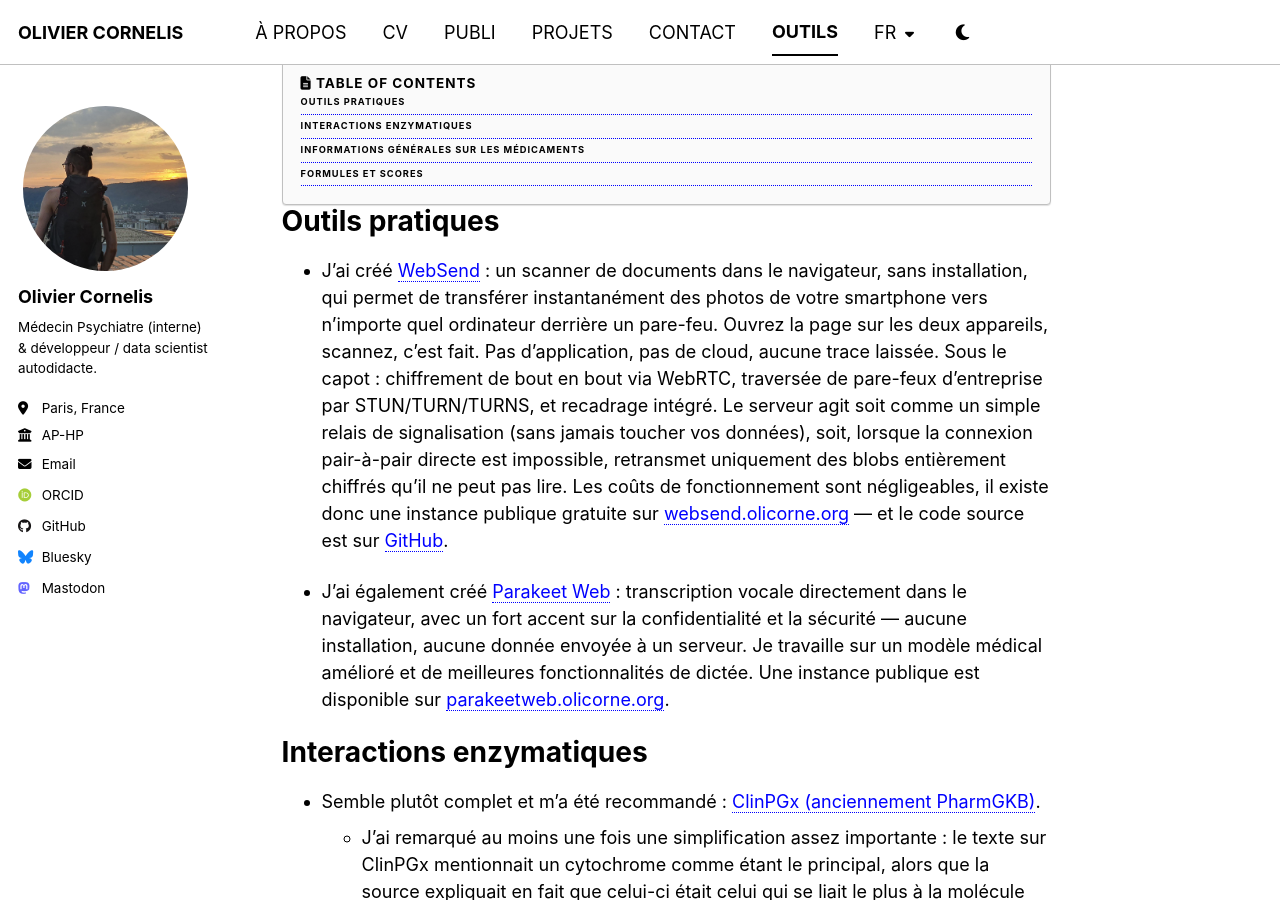
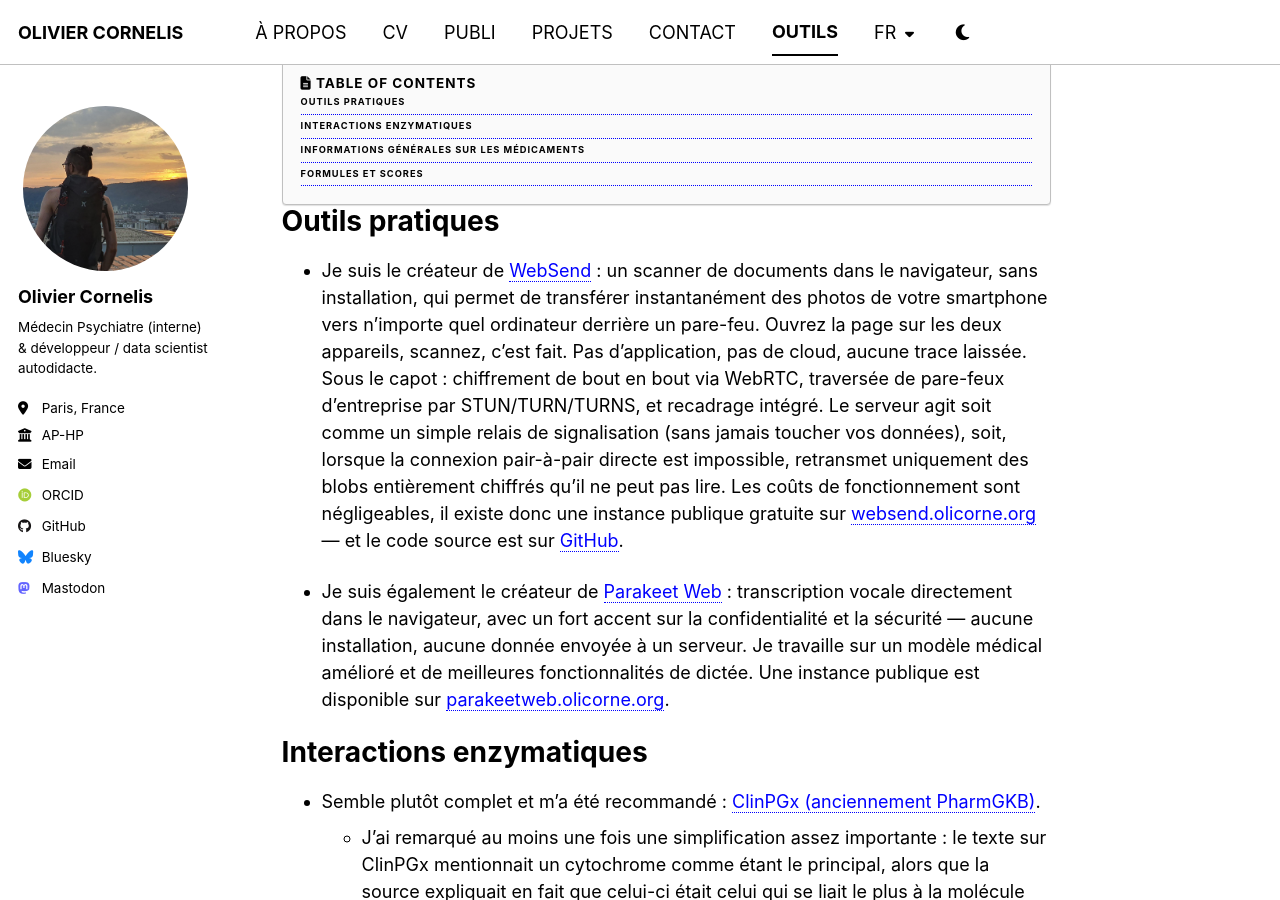
Before and after one commit to thiswillbeyourgithub/website, a Jekyll site: the page built from _pages/fr/tools.md, in a window 1280 px wide and 900 px high, scrolled down 381 px. Built offline with Jekyll 4.4.1, drawn with Linux system fonts in a browser that asks for light colours; some web fonts are replaced.

Commit message:
more humble phrasing
Signed-off-by: thiswillbeyourgithub <26625900+thiswillbeyourgithub@users.noreply.github.com>

```diff
--- a/_pages/fr/tools.md
+++ b/_pages/fr/tools.md
@@ -17,9 +17,9 @@
 {% include toc_wide %}
 
 # Outils pratiques
-- J'ai créé [WebSend](https://websend.olicorne.org) : un scanner de documents dans le navigateur, sans installation, qui permet de transférer instantanément des photos de votre smartphone vers n'importe quel ordinateur derrière un pare-feu. Ouvrez la page sur les deux appareils, scannez, c'est fait. Pas d'application, pas de cloud, aucune trace laissée. Sous le capot : chiffrement de bout en bout via WebRTC, traversée de pare-feux d'entreprise par STUN/TURN/TURNS, et recadrage intégré. Le serveur agit soit comme un simple relais de signalisation (sans jamais toucher vos données), soit, lorsque la connexion pair-à-pair directe est impossible, retransmet uniquement des blobs entièrement chiffrés qu'il ne peut pas lire. Les coûts de fonctionnement sont négligeables, il existe donc une instance publique gratuite sur [websend.olicorne.org](https://websend.olicorne.org) — et le code source est sur [GitHub](https://github.com/thiswillbeyourgithub/WebSend).
+- Je suis le créateur de [WebSend](https://websend.olicorne.org) : un scanner de documents dans le navigateur, sans installation, qui permet de transférer instantanément des photos de votre smartphone vers n'importe quel ordinateur derrière un pare-feu. Ouvrez la page sur les deux appareils, scannez, c'est fait. Pas d'application, pas de cloud, aucune trace laissée. Sous le capot : chiffrement de bout en bout via WebRTC, traversée de pare-feux d'entreprise par STUN/TURN/TURNS, et recadrage intégré. Le serveur agit soit comme un simple relais de signalisation (sans jamais toucher vos données), soit, lorsque la connexion pair-à-pair directe est impossible, retransmet uniquement des blobs entièrement chiffrés qu'il ne peut pas lire. Les coûts de fonctionnement sont négligeables, il existe donc une instance publique gratuite sur [websend.olicorne.org](https://websend.olicorne.org) — et le code source est sur [GitHub](https://github.com/thiswillbeyourgithub/WebSend).
 
-- J'ai également créé [Parakeet Web](https://github.com/thiswillbeyourgithub/parakeet_web) : transcription vocale directement dans le navigateur, avec un fort accent sur la confidentialité et la sécurité — aucune installation, aucune donnée envoyée à un serveur. Je travaille sur un modèle médical amélioré et de meilleures fonctionnalités de dictée. Une instance publique est disponible sur [parakeetweb.olicorne.org](https://parakeetweb.olicorne.org).
+- Je suis également le créateur de [Parakeet Web](https://github.com/thiswillbeyourgithub/parakeet_web) : transcription vocale directement dans le navigateur, avec un fort accent sur la confidentialité et la sécurité — aucune installation, aucune donnée envoyée à un serveur. Je travaille sur un modèle médical amélioré et de meilleures fonctionnalités de dictée. Une instance publique est disponible sur [parakeetweb.olicorne.org](https://parakeetweb.olicorne.org).
 
 # Interactions enzymatiques
 - Semble plutôt complet et m'a été recommandé : [ClinPGx (anciennement PharmGKB)](https://www.clinpgx.org/).
```
